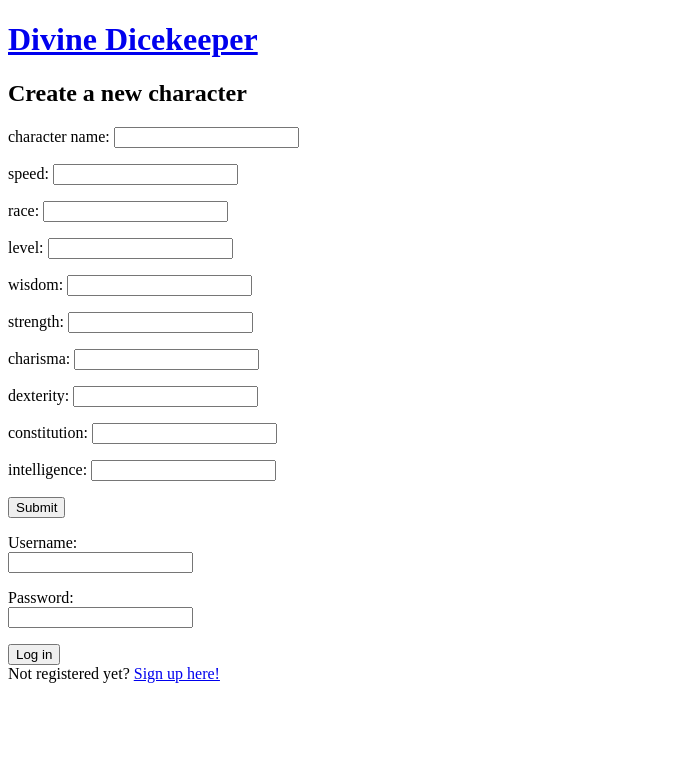
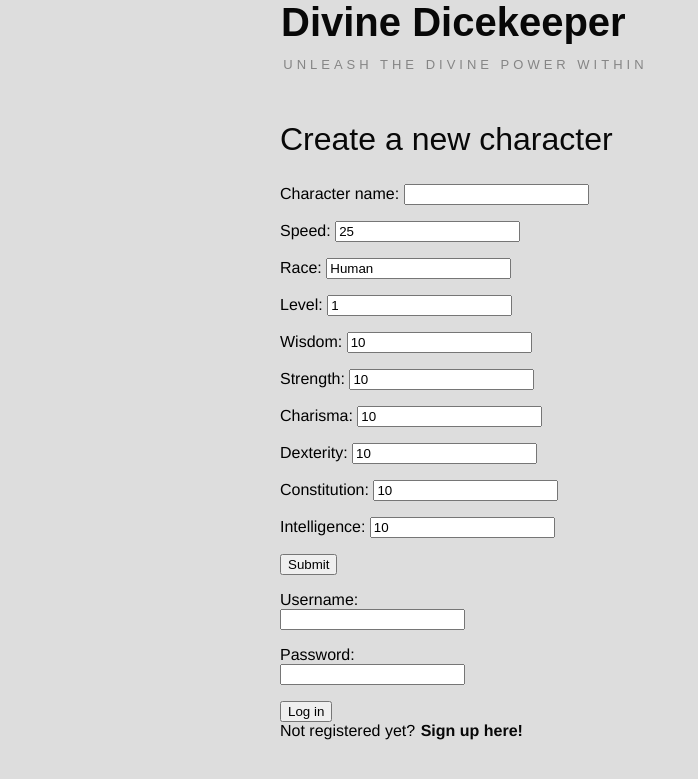
Before and after one commit to stalola/dnd-cleric-character-sheet, a Flask app: page /new_character in a window 1280 px wide. Shown: the top 779 px of the page, without its empty margins (0-698 px from the left). Run offline with Flask 3, Linux system fonts and the light colour scheme; parts of the project's set-up code (start-up, migrations or seed data) failed here and were passed over.

Commit message:
Unifying appearance

```diff
--- a/db.py
+++ b/db.py
@@ -2,5 +2,6 @@ from app import app
 from flask_sqlalchemy import SQLAlchemy
 from os import getenv
 
-app.config["SQLALCHEMY_DATABASE_URI"] = getenv("DATABASE_URL").replace("://", "ql://", 1)
+app.config["SQLALCHEMY_DATABASE_URI"] = getenv("DATABASE_URL")
+#app.config["SQLALCHEMY_DATABASE_URI"] = getenv("DATABASE_URL").replace("://", "ql://", 1)
 db = SQLAlchemy(app)
--- a/templates/layout.html
+++ b/templates/layout.html
@@ -1,10 +1,87 @@
 <!DOCTYPE html>
 <title>Divine Dicekeeper - {% block title %}{% endblock %}</title>
-<a href="/">
-<h1>Divine Dicekeeper</h1>
-</a>
+
+<head>
+    <style type="text/css">
+        body {
+            margin: auto;
+            max-width: 45em;
+            font-family: 'Helvetica', 'Arial', sans-serif;
+            background: #dddddd;
+        }
+
+        h1 {
+            position: relative;
+            padding: 0;
+            margin: 0;
+            font-family: "Raleway", sans-serif;
+            font-size: 40px;
+            color: #080808;
+            -webkit-transition: all 0.4s ease 0s;
+            -o-transition: all 0.4s ease 0s;
+            transition: all 0.4s ease 0s;
+            text-transform: capitalize;
+        }
+
+        h1 span {
+            display: block;
+            font-size: 0.5em;
+            line-height: 1.3;
+            font-size: 13px;
+            font-weight: 500;
+            text-transform: uppercase;
+            letter-spacing: 4px;
+            line-height: 3em;
+            padding-left: 0.25em;
+            color: rgba(0, 0, 0, 0.4);
+            padding-bottom: 10px;
+        }
+
+        h2 {
+            font-family: "Raleway", sans-serif;
+            font-weight: 300;
+            font-size: 32px;
+            color: #080808;
+        }
+
+        p,
+        ul {
+            font-family: Helvetica, Arial, sans-serif;
+        }
+
+        a {
+            outline: none;
+            text-decoration: none;
+            font-weight: bold;
+            padding: 2px 1px 0;
+        }
+
+        a:link {
+            color: #080808;
+        }
+
+        a:visited {
+            color: #080808;
+        }
+
+        a:focus,
+        a:hover {
+            border-bottom: 1px solid;
+        }
+
+        a:active {
+            color: #202020;
+        }
+    </style>
+</head>
+
+<body>
+
+    <h1><a href="/">Divine Dicekeeper</a>
+        <span>Unleash the Divine Power Within </span></h1>
     {% if session.user_id %}
-<p>Logged in as <b>{{ session.username }}</b> | <a href="/logout">Log out</a></p>
+    <p>Logged in as <span style="color: #202020; font-weight:bold;">{{ session.username }}</span> | <a
+            href="/logout">Log out</a></p>
     <hr>
     {% else %}
     {% endif %}
@@ -23,3 +100,5 @@
 
     Not registered yet? <a href="/register">Sign up here!</a>
     {% endif %}
+
+</body>
--- a/templates/new_character.html
+++ b/templates/new_character.html
@@ -3,25 +3,46 @@
 {% block content %}
 <h2>Create a new character</h2>
 <form action="/new_character" method="post">
-character name: <input type="text" name="character_name">
     <p>
-speed: <input type="text" name="speed">
+        <label for="character_name">Character name: </label>
+        <input type="text" name="character_name">
+    </p>
     <p>
-race: <input type="text" name="race">
+        <label for="speed">Speed: </label>
+        <input type="text" name="speed" value="25">
+    </p>
     <p>
-level: <input type="text" name="level">
+        <label for="race">Race: </label>
+        <input type="text" name="race" value="Human">
+    </p>
     <p>
-wisdom: <input type="text" name="wisdom">
+        <label for="level">Level: </label>
+        <input type="text" name="level" value="1">
+    </p>
     <p>
-strength: <input type="text" name="strength">
+        <label for="wisdom">Wisdom: </label>
+        <input type="text" name="wisdom" value="10">
+    </p>
     <p>
-charisma: <input type="text" name="charisma">
+        <label for="strength">Strength: </label>
+        <input type="text" name="strength" value="10">
+    </p>
     <p>
-dexterity: <input type="text" name="dexterity">
+        <label for="charisma">Charisma: </label>
+        <input type="text" name="charisma" value="10">
+    </p>
     <p>
-constitution: <input type="text" name="constitution">
+        <label for="dexterity">Dexterity: </label>
+        <input type="text" name="dexterity" value="10">
+    </p>
     <p>
-intelligence: <input type="text" name="intelligence">
+        <label for="constitution">Constitution: </label>
+        <input type="text" name="constitution" value="10">
+    </p>
+    <p>
+        <label for="intelligence">Intelligence: </label>
+        <input type="text" name="intelligence" value="10">
+    </p>
     <p>
         <input type="submit" value="Submit">
 </form>
```
Also changed, not shown: templates/character.html (+12 -2 lines), templates/index.html (+5 -4 lines). Lines whose indentation alone changed are shown as unchanged.
